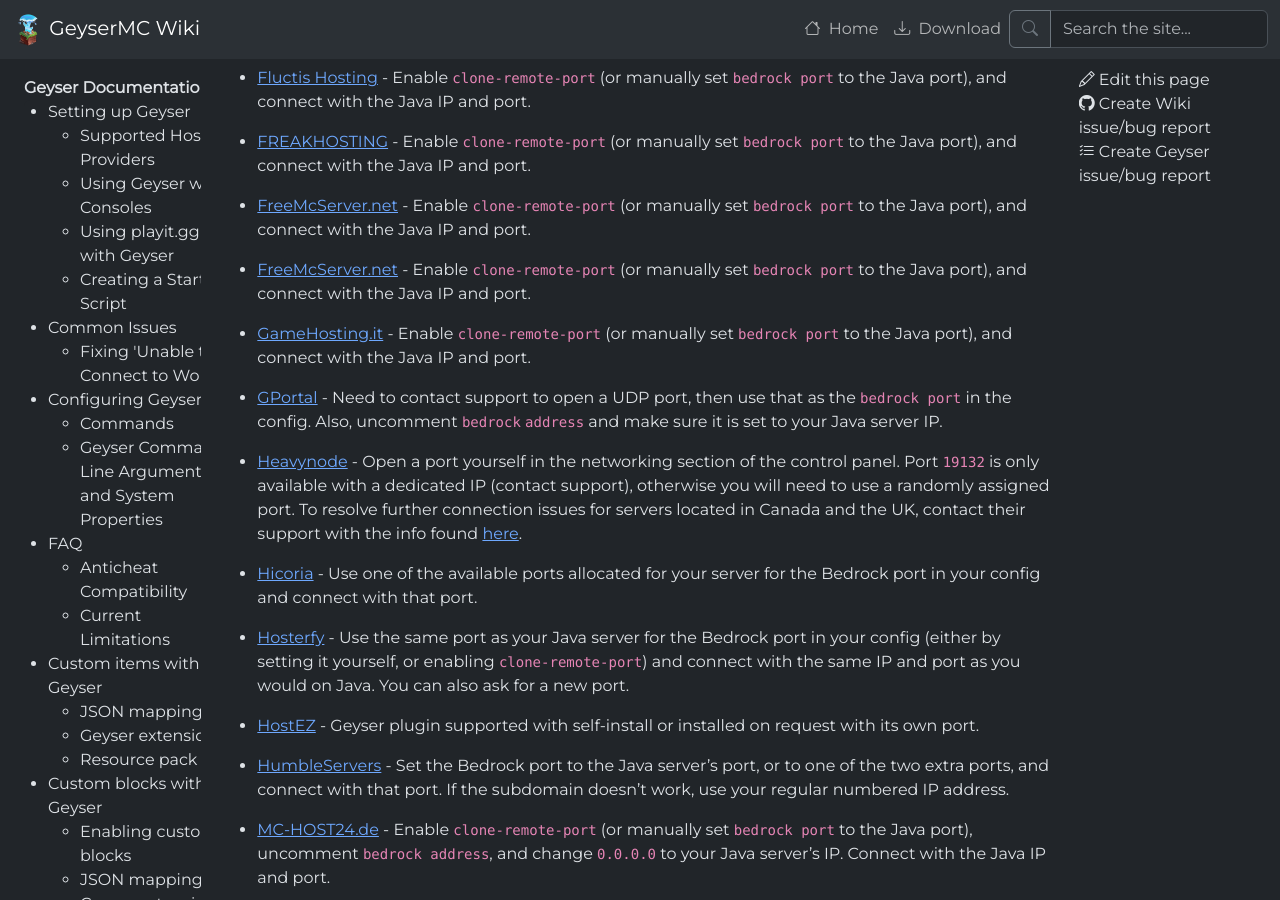
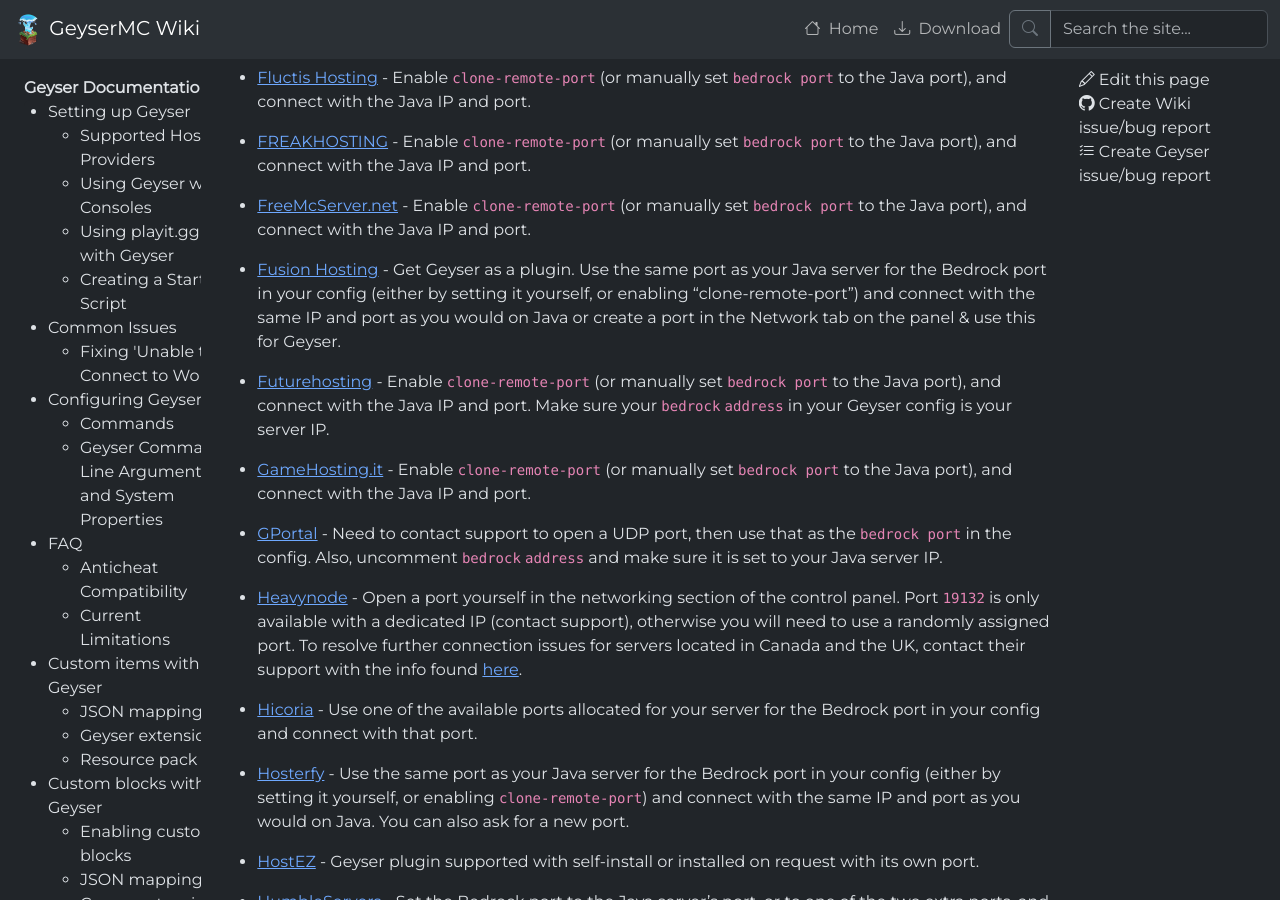
Before and after one commit to GeyserMC/GeyserWiki, a Jekyll site: the page built from _docs/geyser/supported-hosting-providers.md, in a window 1280 px wide and 900 px high, scrolled down 3015 px. Built offline with Jekyll 4.4.1, drawn with Linux system fonts in a browser that asks for light colours.

Commit message:
Add Fusion Hosting as a hosting provider (#200)
* Add Fusion Hosting as a hosting provider

Update information about using Geyser on Fusion Hosting.

* Add Fusion Hosting as a hosting provider #2

Update information about using Geyser on Fusion Hosting.

---------

Co-authored-by: Kas-tle <26531652+Kas-tle@users.noreply.github.com>

```diff
--- a/_data/providers.json
+++ b/_data/providers.json
@@ -204,9 +204,15 @@
       "description_template": "default"
     },
     {
-      "name": "FreeMcServer.net",
-      "url": "https://freemcserver.net",
-      "description_template": "default"
+      "name": "Fusion Hosting",
+      "url": "https://fusionhostingltd.co.uk",
+      "description": "Get Geyser as a plugin. Use the same port as your Java server for the Bedrock port in your config (either by setting it yourself, or enabling “clone-remote-port”) and connect with the same IP and port as you would on Java or create a port in the Network tab on the panel & use this for Geyser."
+    },
+    {
+      "name": "Futurehosting",
+      "url": "https://futurehosting.org/",
+      "description_template": "default",
+      "description": "Make sure your `bedrock` `address` in your Geyser config is your server IP."
     },
     {
       "name": "GameHosting.it",
```
